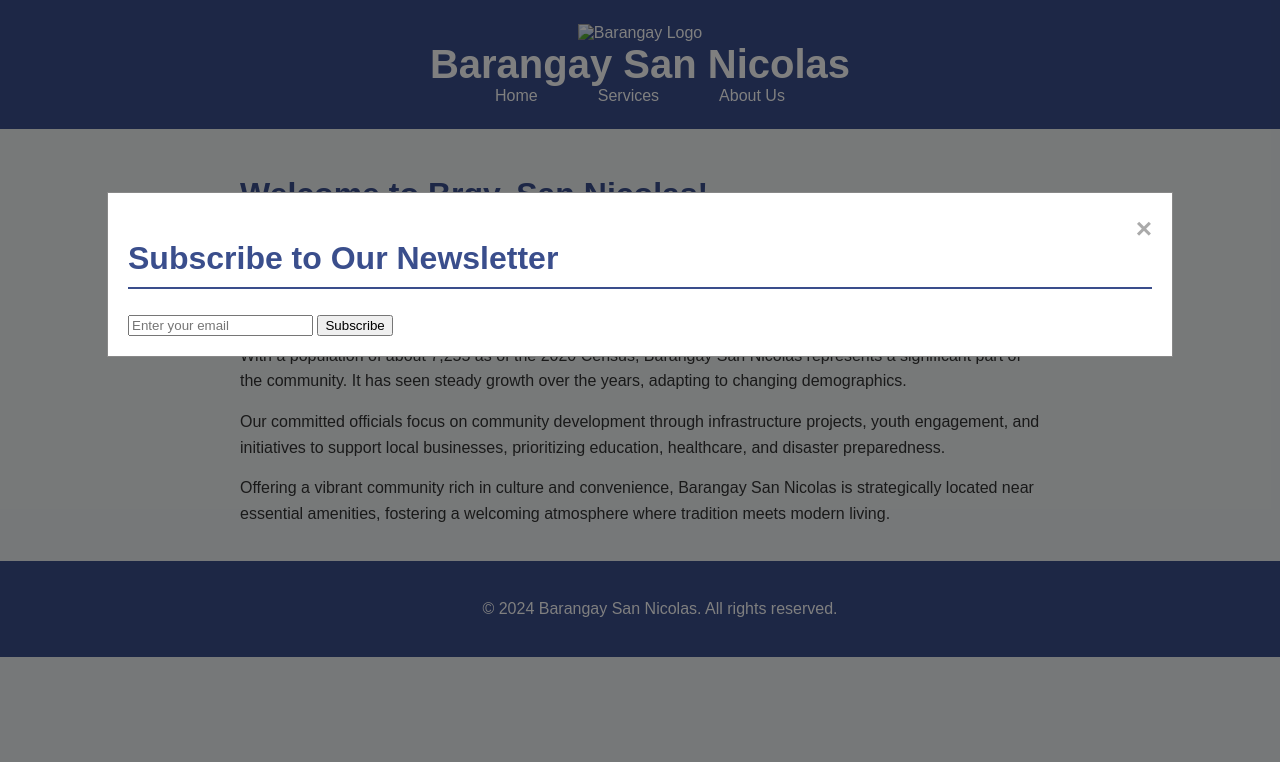
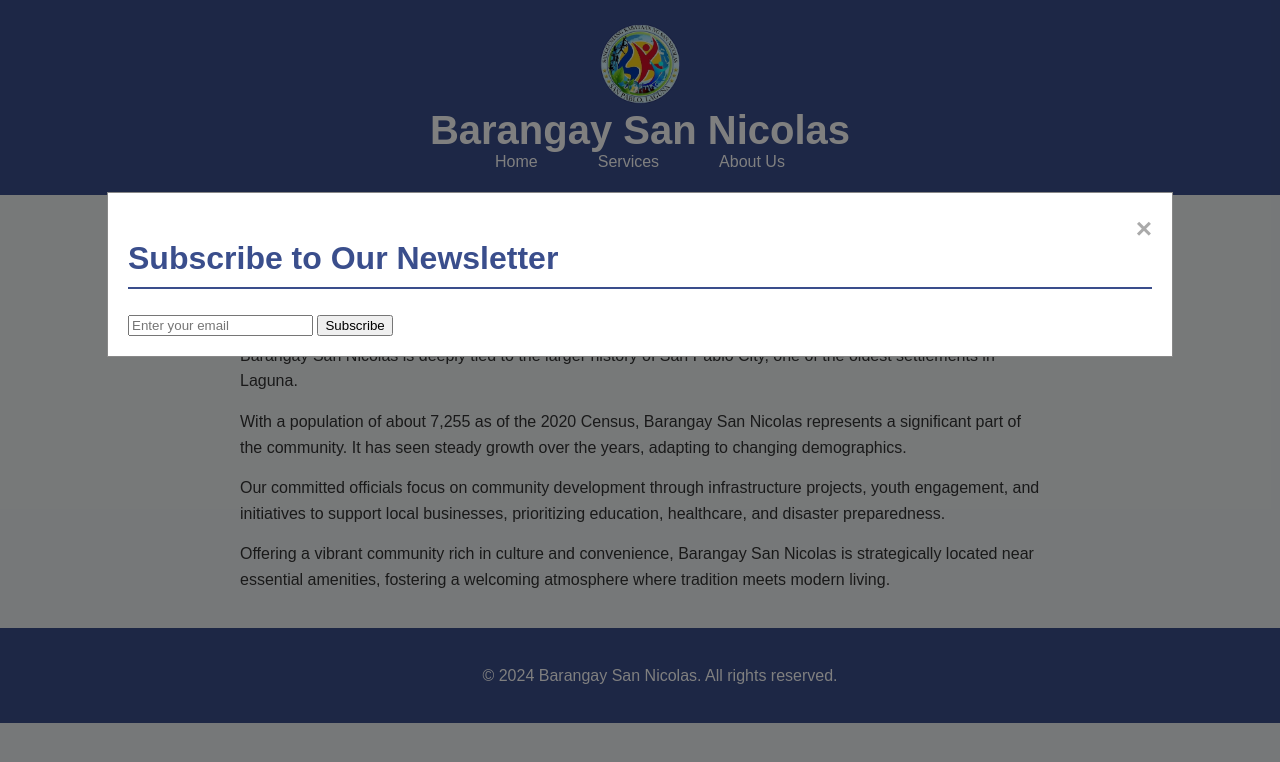
Before and after one commit to Andey18/Andey08, a plain HTML site: page index.html in a window 1280 px wide. Shown: the top 762 px of the page. Drawn offline with Linux system fonts and the light colour scheme.

Commit message:
Update index.html

```diff
--- a/index.html
+++ b/index.html
@@ -9,7 +9,7 @@
 <body>
     <header>
         <div class="logo">
-            <img src="LOGO.jpg" alt="Barangay Logo">
+            <img src="LOGO.png" alt="Barangay Logo">
         </div>
         <h1>Barangay San Nicolas</h1>
         <nav>
```
